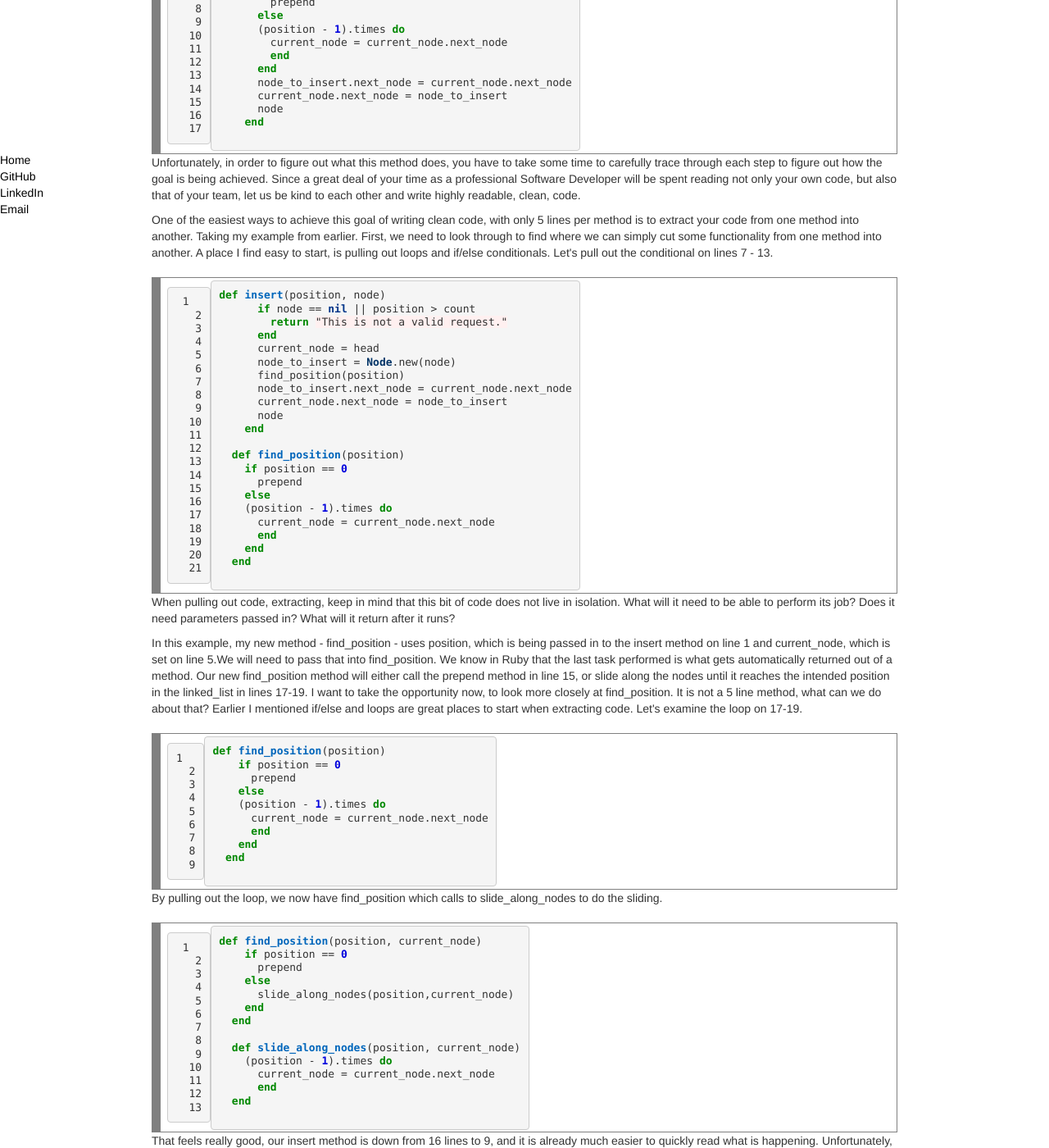
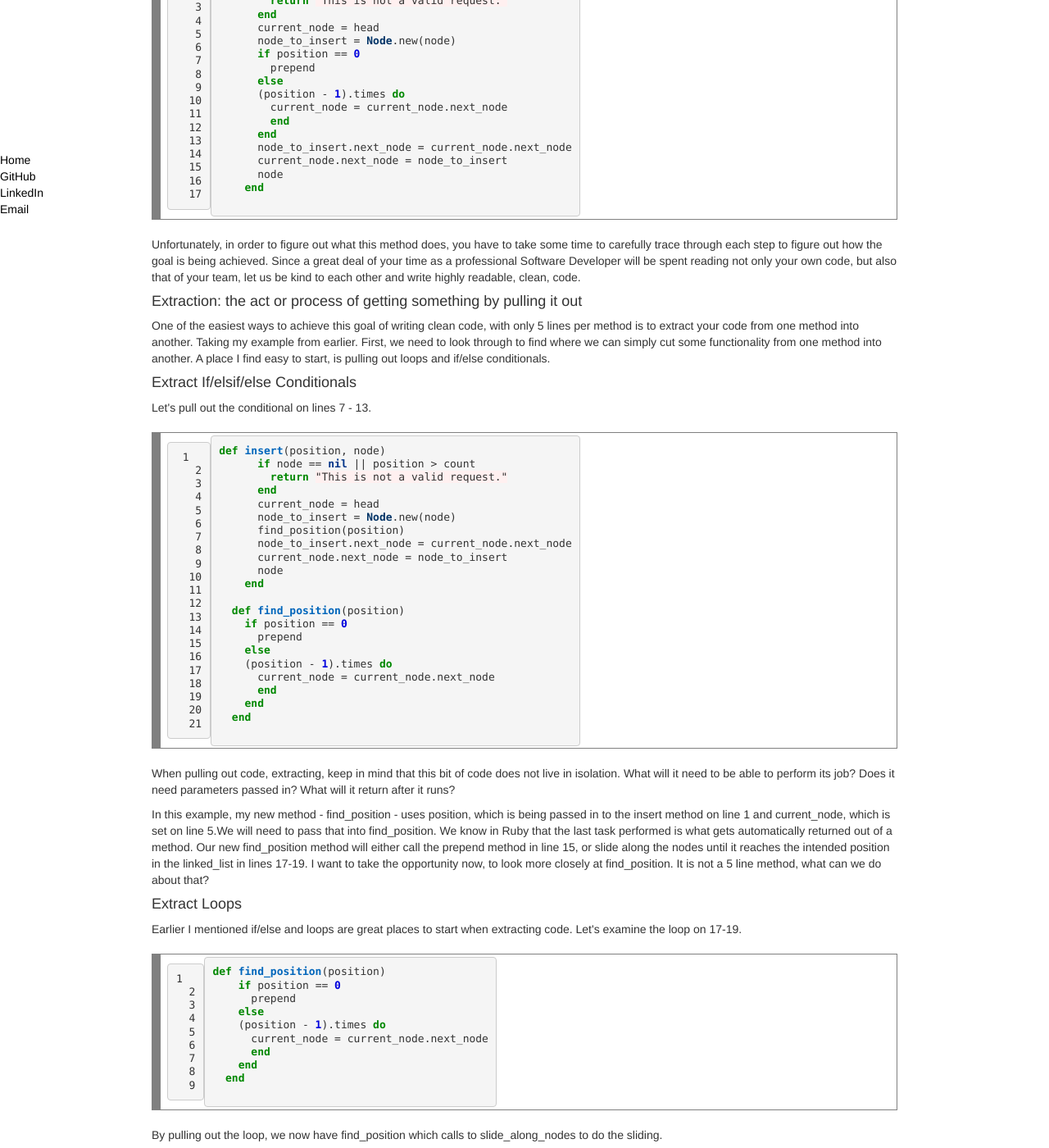
Before and after one commit to AliSchlereth/alischlereth.github.io, a Jekyll site: the page built from _posts/2016-10-30-single_responsiblity_and_the_spork.html, in a window 1280 px wide and 1400 px high, scrolled down 968 px. Shown: the whole window at 82% size. Built offline with Jekyll 4.4.1, drawn with Linux system fonts in a browser that asks for light colours; some of the changed text lies outside the part shown.

Commit message:
Refactor Code Snippet, add headings

```diff
--- a/_posts/2016-10-30-single_responsiblity_and_the_spork.html
+++ b/_posts/2016-10-30-single_responsiblity_and_the_spork.html
@@ -7,6 +7,7 @@
 <div class="container-fluid">
   <img id="spork" src="http://cdn2.backcountrygear.com/media/catalog/product/cache/1/image/9df78eab33525d08d6e5fb8d27136e95/s/n/snow_peak_titanium_spork_ti.jpg
   " alt="spork">
+  <h4>The Spork</h4>
   <p>
     Most people have had at one point or another in their lives, the unfortunate experience of eating with a spork.
     Aside from my friend <a href="https://www.linkedin.com/in/lee-saville">Lee</a>, everyone I know hates sporks.
@@ -28,6 +29,7 @@
       <li>You may pass only one instance variable to a view.</li>
     </ol>
   </div>
+  <h4>A method may contain no more than 5 lines of code.</h4>
   <p>
     Here we are going to focus on number 2)<emphasis>A method may contain no more than 5 lines of code.</emphasis>
     It is easy enough to get in the flow of creating functionality, only to find once you have reached your goal,
@@ -67,7 +69,7 @@
       current_node<span style="color: #333333">.</span>next_node <span style="color: #333333">=</span> node_to_insert
       node
     <span style="color: #008800; font-weight: bold">end</span>
-  </pre></td></tr></table></div>
+  </pre></td></tr></table></div></br>
 
   <p>
     Unfortunately, in order to figure out what this method does, you have to take some time to carefully trace through
@@ -75,11 +77,16 @@
     Developer will be spent reading not only your own code, but also that of your team, let us be kind to each other and
     write highly readable, clean, code.
   </p>
+  <h4>Extraction: the act or process of getting something by pulling it out</h4>
   <p>
     One of the easiest ways to achieve this goal of writing clean code, with only 5 lines per method is to extract your
     code from one method into another. Taking my example from earlier. First, we need to look through to find where we can
     simply cut some functionality from one method into another. A place I find easy to start, is pulling out loops and if/else
-    conditionals. Let's pull out the conditional on lines 7 - 13.
+    conditionals.
+  </p>
+  <h4>Extract If/elsif/else Conditionals</h4>
+  <p>
+     Let's pull out the conditional on lines 7 - 13.
   </p>
   <!-- HTML generated using hilite.me --><div style="background: #ffffff; overflow:auto;width:auto;border:solid gray;border-width:.1em .1em .1em .8em;padding:.2em .6em;"><table><tr><td><pre style="margin: 0; line-height: 125%"> 1
    2
@@ -122,7 +129,7 @@
       <span style="color: #008800; font-weight: bold">end</span>
     <span style="color: #008800; font-weight: bold">end</span>
   <span style="color: #008800; font-weight: bold">end</span>
-  </pre></td></tr></table></div>
+  </pre></td></tr></table></div></br>
 
   <p>
     When pulling out code, extracting, keep in mind that this bit of code does not live in isolation. What will it need to
@@ -134,7 +141,11 @@
     task performed is what gets automatically returned out of a method. Our new find_position method will either call
     the prepend method in line 15, or slide along the nodes until it reaches the intended position in the linked_list
     in lines 17-19. I want to take the opportunity now, to look more closely at find_position.
-    It is not a 5 line method, what can we do about that? Earlier I mentioned if/else and loops are great places to start
+    It is not a 5 line method, what can we do about that?
+  </p>
+  <h4>Extract Loops</h4>
+  <p>
+    Earlier I mentioned if/else and loops are great places to start
     when extracting code. Let's examine the loop on 17-19.
   </p>
   <!-- HTML generated using hilite.me --><div style="background: #ffffff; overflow:auto;width:auto;border:solid gray;border-width:.1em .1em .1em .8em;padding:.2em .6em;"><table><tr><td><pre style="margin: 0; line-height: 125%">1
@@ -154,7 +165,7 @@
       <span style="color: #008800; font-weight: bold">end</span>
     <span style="color: #008800; font-weight: bold">end</span>
   <span style="color: #008800; font-weight: bold">end</span>
-  </pre></td></tr></table></div>
+  </pre></td></tr></table></div></br>
   <p>
     By pulling out the loop, we now have find_position which calls to slide_along_nodes to do the sliding.
   </p>
@@ -183,11 +194,12 @@
       current_node <span style="color: #333333">=</span> current_node<span style="color: #333333">.</span>next_node
       <span style="color: #008800; font-weight: bold">end</span>
   <span style="color: #008800; font-weight: bold">end</span>
-  </pre></td></tr></table></div>
+  </pre></td></tr></table></div></br>
   <p>
     That feels really good, our insert method is down from 16 lines to 9, and it is already much easier to
     quickly read what is happening. Unfortunately, we have already used our low hanging fruit.
   </p>
+  <h4>Slim down simple If Conditionals</h4>
   <p>
     In addition to extracting if/else conitionals and loops, we can also refactor that simple if statement
     on line 2 down from 3 lines to 1.
@@ -197,12 +209,12 @@
   3</pre></td><td><pre style="margin: 0; line-height: 125%"><span style="color: #008800; font-weight: bold">if</span> node <span style="color: #333333">==</span> <span style="color: #003388; font-weight: bold">nil</span> <span style="color: #333333">||</span> position <span style="color: #333333">&gt;</span> count
      <span style="color: #008800; font-weight: bold">return</span> <span style="background-color: #fff0f0">&quot;This is not a valid request.&quot;</span>
   <span style="color: #008800; font-weight: bold">end</span>
-  </pre></td></tr></table></div>
+  </pre></td></tr></table></div></br>
   <p>
   to:
   </p>
   <!-- HTML generated using hilite.me --><div style="background: #ffffff; overflow:auto;width:auto;border:solid gray;border-width:.1em .1em .1em .8em;padding:.2em .6em;"><table><tr><td><pre style="margin: 0; line-height: 125%">1</pre></td><td><pre style="margin: 0; line-height: 125%"><span style="color: #008800; font-weight: bold">return</span> <span style="background-color: #fff0f0">&quot;This is not a valid request.&quot;</span> <span style="color: #008800; font-weight: bold">if</span> node <span style="color: #333333">==</span> <span style="color: #003388; font-weight: bold">nil</span> <span style="color: #333333">||</span> position <span style="color: #333333">&gt;</span> count
-  </pre></td></tr></table></div>
+  </pre></td></tr></table></div></br>
   <p>
     As of right now, our insert method and its dependent methods put together looks like this:
   </p>
@@ -251,12 +263,16 @@
       current_node <span style="color: #333333">=</span> current_node<span style="color: #333333">.</span>next_node
      <span style="color: #008800; font-weight: bold">end</span>
   <span style="color: #008800; font-weight: bold">end</span>
-  </pre></td></tr></table></div>
+  </pre></td></tr></table></div></br>
   <p>
     Now here I'm stuck. I really don't want to extract out further parts of this insert method.
     I took out, extracted, the if/else conditionals, I extracted the loop, and slimmed down that
-    if conditional to one line. I think I can probably do something with lines 6-7 since it simply
-    returns node. When naming a new method here, I want to think about what these lines are doing,
+    if conditional to one line.
+  </p>
+  <h4>What lines could function independently?</h4>
+  <p>
+    I think I can probably do something with lines 6-7.
+    When naming a new method here, I want to think about what these lines are doing,
     and give it a name that illustrates that. Here we are inserting the new node, but before that
     must attach the old next_node to this current_node so we don't lose track of it.
     (If that doesn't make sense, you may want to
@@ -268,7 +284,7 @@
       I'm going to take line 4 out from insert and move it into attach_new_node since lines 6 & 7 were
       the ones using it anyway. How about this:
     </p>
-  <!-- HTML generated using hilite.me --><div style="background: #ffffff; overflow:auto;width:auto;border:solid gray;border-width:.1em .1em .1em .8em;padding:.2em .6em;"><table><tr><td><pre style="margin: 0; line-height: 125%"> 1
+    <!-- HTML generated using hilite.me --><div style="background: #ffffff; overflow:auto;width:auto;border:solid gray;border-width:.1em .1em .1em .8em;padding:.2em .6em;"><table><tr><td><pre style="margin: 0; line-height: 125%"> 1
    2
    3
    4
@@ -284,22 +300,23 @@
     <span style="color: #008800; font-weight: bold">return</span> <span style="background-color: #fff0f0">&quot;This is not a valid request.&quot;</span> <span style="color: #008800; font-weight: bold">if</span> node <span style="color: #333333">==</span> <span style="color: #003388; font-weight: bold">nil</span> <span style="color: #333333">||</span> position <span style="color: #333333">&gt;</span> count
     current_node <span style="color: #333333">=</span> head
     current_node <span style="color: #333333">=</span> find_position(position, current_node)
-    attach_new_node(node_to_insert, current_node, node)
+    attach_new_node(current_node, node)
     node
   <span style="color: #008800; font-weight: bold">end</span>
 
-  <span style="color: #008800; font-weight: bold">def</span> <span style="color: #0066BB; font-weight: bold">attach_new_node</span>(node_to_insert, current_node, node)
-    node_to_insert <span style="color: #333333">=</span> <span style="color: #003366; font-weight: bold">Node</span><span style="color: #333333">.</span>new(node)
+  <span style="color: #008800; font-weight: bold">def</span> <span style="color: #0066BB; font-weight: bold">attach_new_node</span>(current_node, node)
+    node_to_insert           <span style="color: #333333">=</span> <span style="color: #003366; font-weight: bold">Node</span><span style="color: #333333">.</span>new(node)
     node_to_insert<span style="color: #333333">.</span>next_node <span style="color: #333333">=</span> current_node<span style="color: #333333">.</span>next_node
-    current_node<span style="color: #333333">.</span>next_node <span style="color: #333333">=</span> node_to_insert
+    current_node<span style="color: #333333">.</span>next_node   <span style="color: #333333">=</span> node_to_insert
   <span style="color: #008800; font-weight: bold">end</span>
-  </pre></td></tr></table></div>
+  </pre></td></tr></table></div></br>
+
 
   <p>
     The new method attach_new_node will do the work of making sure our links don't get lost in the process of inserting
     a new node into the list. Putting it all back together, it looks like this:
   </p>
-  <!-- HTML generated using hilite.me --><div style="background: #ffffff; overflow:auto;width:auto;border:solid gray;border-width:.1em .1em .1em .8em;padding:.2em .6em;"><table><tr><td><pre style="margin: 0; line-height: 125%"> 1
+    <!-- HTML generated using hilite.me --><div style="background: #ffffff; overflow:auto;width:auto;border:solid gray;border-width:.1em .1em .1em .8em;padding:.2em .6em;"><table><tr><td><pre style="margin: 0; line-height: 125%"> 1
    2
    3
    4
@@ -330,11 +347,11 @@
     <span style="color: #008800; font-weight: bold">return</span> <span style="background-color: #fff0f0">&quot;This is not a valid request.&quot;</span> <span style="color: #008800; font-weight: bold">if</span> node <span style="color: #333333">==</span> <span style="color: #003388; font-weight: bold">nil</span> <span style="color: #333333">||</span> position <span style="color: #333333">&gt;</span> count
     current_node <span style="color: #333333">=</span> head
     current_node <span style="color: #333333">=</span> find_position(position, current_node)
-    attach_new_node(node_to_insert, current_node, node)
+    attach_new_node(current_node, node)
     node
   <span style="color: #008800; font-weight: bold">end</span>
 
-  <span style="color: #008800; font-weight: bold">def</span> <span style="color: #0066BB; font-weight: bold">attach_new_node</span>(node_to_insert, current_node, node)
+  <span style="color: #008800; font-weight: bold">def</span> <span style="color: #0066BB; font-weight: bold">attach_new_node</span>(current_node, node)
     node_to_insert           <span style="color: #333333">=</span> <span style="color: #003366; font-weight: bold">Node</span><span style="color: #333333">.</span>new(node)
     node_to_insert<span style="color: #333333">.</span>next_node <span style="color: #333333">=</span> current_node<span style="color: #333333">.</span>next_node
     current_node<span style="color: #333333">.</span>next_node   <span style="color: #333333">=</span> node_to_insert
@@ -354,15 +371,16 @@
     <span style="color: #008800; font-weight: bold">end</span>
     current_node
   <span style="color: #008800; font-weight: bold">end</span>
-  </pre></td></tr></table></div>
+  </pre></td></tr></table></div></br>
 
+  <h4>Line it up!</h4>
   <p>
     I can't leave without pointing out one of my favorite ways to make code more readable -
     lining everything up, not just indention but the equals signs. Check out lines 3 & 4, and 10-12.
     Doesn't it just set your Software Developer heart at ease?
   </p>
   <p>
-    Remember, when extracting from a method first look for:
+    <h5>Remember, when extracting from a method first look for:</h5>
     <ol>
       <li>Conditionals (if/elsif/else)</li>
       <li>Loops</li>
--- a/play_with_the_ruby.rb
+++ b/play_with_the_ruby.rb
@@ -2,11 +2,11 @@
   return "This is not a valid request." if node == nil || position > count
   current_node = head
   current_node = find_position(position, current_node)
-  attach_new_node(node_to_insert, current_node, node)
+  attach_new_node(current_node, node)
   node
 end
 
-def attach_new_node(node_to_insert, current_node, node)
+def attach_new_node(current_node, node)
   node_to_insert           = Node.new(node)
   node_to_insert.next_node = current_node.next_node
   current_node.next_node   = node_to_insert
```
Also changed, not shown: 4 other files.
